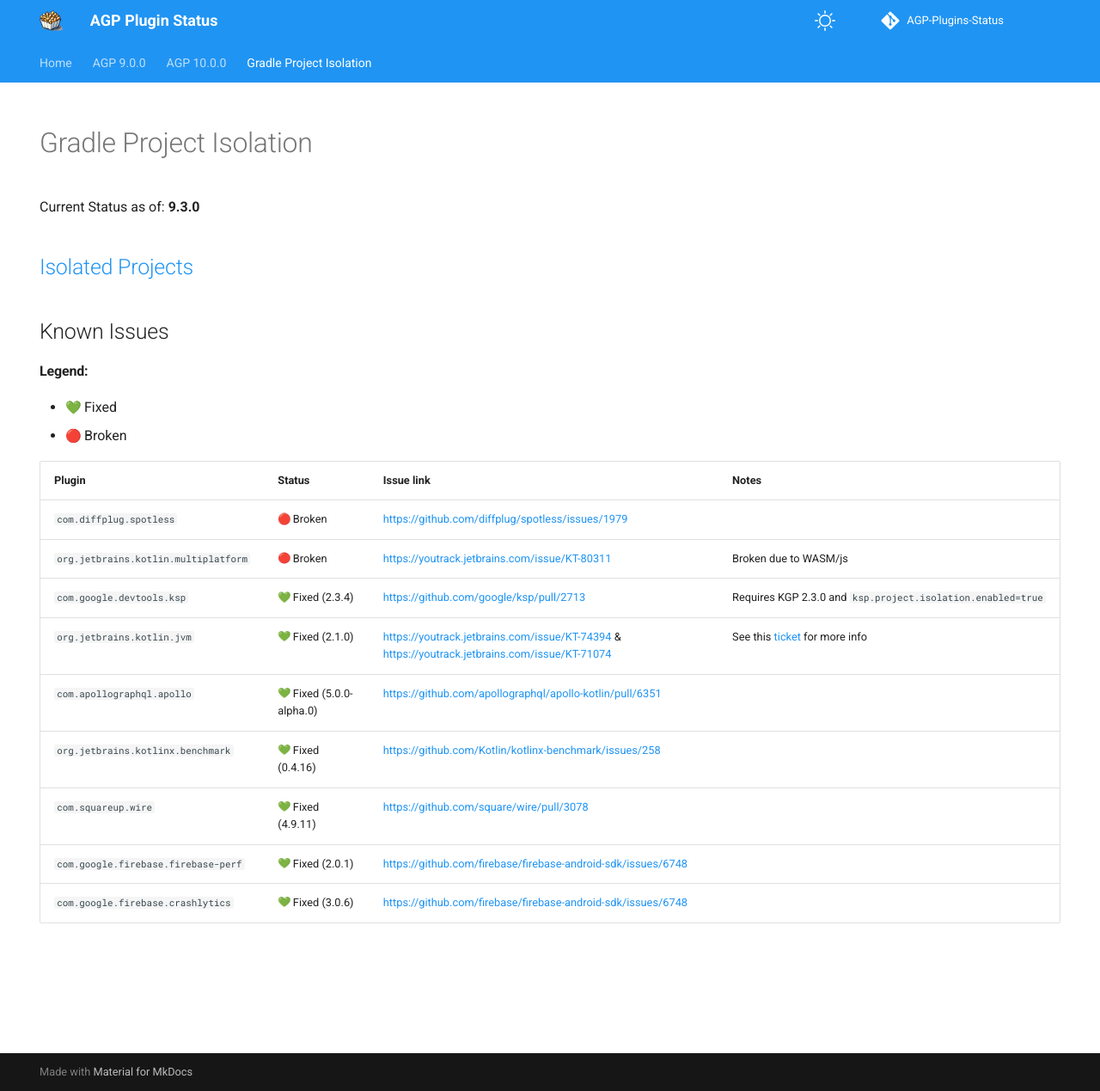
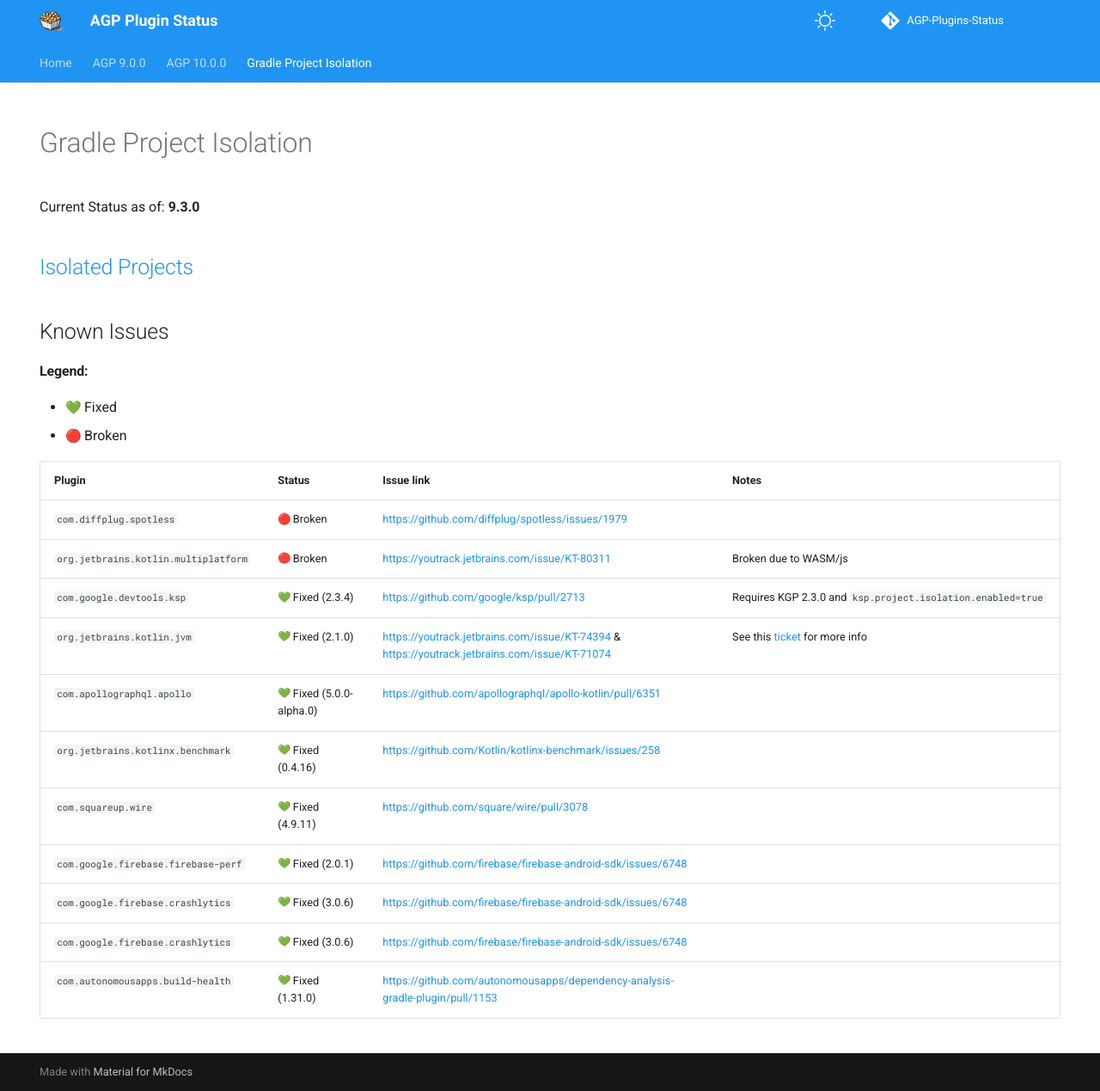
Before and after one commit to pablobaxter/AGP-Plugins-Status, an MkDocs documentation site: the page built from docs/gradle-project-isolation.md, in a window 1280 px wide and 1269 px high. Shown: the whole window at 86% size. Built offline with MkDocs 1.6.1 and Material for MkDocs 9.7.7, drawn with Linux system fonts in a browser that asks for light colours; emoji names are drawn with the system emoji font; comment, search, counter and statistics services are not loaded.

Commit message:
Add DAGP and general cleanup

```diff
--- a/docs/gradle-project-isolation.md
+++ b/docs/gradle-project-isolation.md
@@ -16,14 +16,16 @@
 - :green_heart: Fixed
 - :red_circle: Broken
 
-| Plugin | Status                      | Issue link                                                                                    | Notes                                                                                                                                                             |
-|:---|:---|:---|:------------------------------------------------------------------------------------------------------------------------------------------------------------------|
-| `com.diffplug.spotless`                  | :red_circle: Broken                  | https://github.com/diffplug/spotless/issues/1979                                              |                                                                                                                                                                   |
-| `org.jetbrains.kotlin.multiplatform` | :red_circle: Broken                  | https://youtrack.jetbrains.com/issue/KT-80311                                                 | Broken due to WASM/js                                                                                                                                             |
-| `com.google.devtools.ksp`            | :green_heart: Fixed (2.3.4)          | https://github.com/google/ksp/pull/2713                                                       | Requires KGP 2.3.0 and `ksp.project.isolation.enabled=true`                                                                                                       |
-| `org.jetbrains.kotlin.jvm`           | :green_heart: Fixed (2.1.0)          | https://youtrack.jetbrains.com/issue/KT-74394 & https://youtrack.jetbrains.com/issue/KT-71074 | See this [ticket](https://youtrack.jetbrains.com/issue/KT-66049/KGP-JVM-Publishing-isnt-compatible-with-isolated-projects-and-project-dependencies) for more info |
-| `com.apollographql.apollo`           | :green_heart: Fixed (5.0.0-alpha.0)  | https://github.com/apollographql/apollo-kotlin/pull/6351                                      |                                                                                                                                                                   |
-| `org.jetbrains.kotlinx.benchmark`    | :green_heart: Fixed (0.4.16)         | https://github.com/Kotlin/kotlinx-benchmark/issues/258                                        |                                                                                                                                                                   |
-| `com.squareup.wire`                  | :green_heart: Fixed (4.9.11)         | https://github.com/square/wire/pull/3078                                                      |                                                                                                                                                                   |
-| `com.google.firebase.firebase-perf`  | :green_heart: Fixed (2.0.1)          | https://github.com/firebase/firebase-android-sdk/issues/6748                                  |                                                                                                                                                                   |
-| `com.google.firebase.crashlytics`    | :green_heart: Fixed (3.0.6)          | https://github.com/firebase/firebase-android-sdk/issues/6748                                  |                                                                                                                                                                   |
+| Plugin | Status | Issue link | Notes |
+|:---|:---|:---|:---|
+| `com.diffplug.spotless` | :red_circle: Broken | https://github.com/diffplug/spotless/issues/1979 | |
+| `org.jetbrains.kotlin.multiplatform` | :red_circle: Broken | https://youtrack.jetbrains.com/issue/KT-80311 | Broken due to WASM/js |
+| `com.google.devtools.ksp` | :green_heart: Fixed (2.3.4) | https://github.com/google/ksp/pull/2713 | Requires KGP 2.3.0 and `ksp.project.isolation.enabled=true` |
+| `org.jetbrains.kotlin.jvm` | :green_heart: Fixed (2.1.0) | https://youtrack.jetbrains.com/issue/KT-74394 & https://youtrack.jetbrains.com/issue/KT-71074 | See this [ticket](https://youtrack.jetbrains.com/issue/KT-66049/KGP-JVM-Publishing-isnt-compatible-with-isolated-projects-and-project-dependencies) for more info |
+| `com.apollographql.apollo` | :green_heart: Fixed (5.0.0-alpha.0) | https://github.com/apollographql/apollo-kotlin/pull/6351 | |
+| `org.jetbrains.kotlinx.benchmark` | :green_heart: Fixed (0.4.16) | https://github.com/Kotlin/kotlinx-benchmark/issues/258 |
+| `com.squareup.wire` | :green_heart: Fixed (4.9.11) | https://github.com/square/wire/pull/3078 |
+| `com.google.firebase.firebase-perf` | :green_heart: Fixed (2.0.1) | https://github.com/firebase/firebase-android-sdk/issues/6748 | |
+| `com.google.firebase.crashlytics` | :green_heart: Fixed (3.0.6) | https://github.com/firebase/firebase-android-sdk/issues/6748 | |
+| `com.google.firebase.crashlytics` | :green_heart: Fixed (3.0.6) | https://github.com/firebase/firebase-android-sdk/issues/6748 | |
+| `com.autonomousapps.build-health` | :green_heart: Fixed (1.31.0) | https://github.com/autonomousapps/dependency-analysis-gradle-plugin/pull/1153 | |
```
Also changed, not shown: docs/agp-9.0.0.md (+1 -1 lines).
